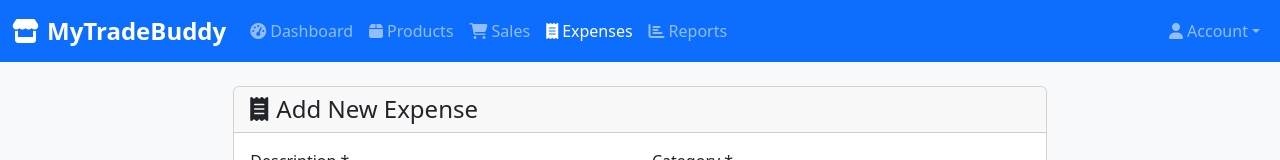
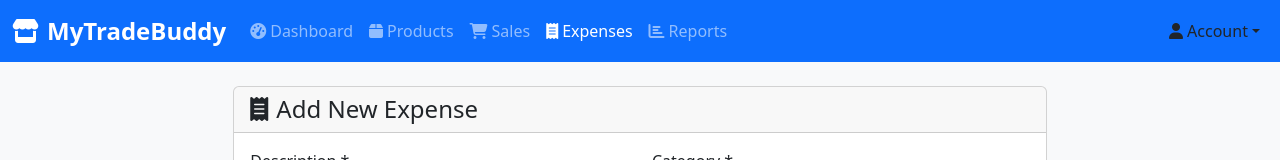
Before and after one commit to faruq2021/MyTradeBuddy, a React (Create React App) app in the folder MyTradeBuddy.Web/ClientApp/: page /expenses/new in a window 1280 px wide. Shown: the top 160 px of the page. Built offline with nearby package versions, Linux system fonts and the light colour scheme.

Commit message:
Fix ESLint errors in ExpenseForm and Navbar

```diff
--- a/MyTradeBuddy.Web/ClientApp/src/components/Expenses/ExpenseForm.js
+++ b/MyTradeBuddy.Web/ClientApp/src/components/Expenses/ExpenseForm.js
@@ -37,12 +37,6 @@
 
     const paymentMethods = ['Cash', 'Bank Transfer', 'Card', 'Mobile Money', 'Cheque'];
 
-    useEffect(() => {
-        if (isEdit) {
-            fetchExpense();
-        }
-    }, [id, isEdit]);
-
     const fetchExpense = async () => {
         try {
             setLoading(true);
@@ -59,6 +53,12 @@
             setLoading(false);
         }
     };
+
+    useEffect(() => {
+        if (isEdit) {
+            fetchExpense();
+        }
+    }, [id, isEdit, fetchExpense]);
 
     const validateForm = () => {
         const newErrors = {};
--- a/MyTradeBuddy.Web/ClientApp/src/components/Layout/Navbar.js
+++ b/MyTradeBuddy.Web/ClientApp/src/components/Layout/Navbar.js
@@ -76,20 +76,20 @@
 
                     <ul className="navbar-nav">
                         <li className="nav-item dropdown">
-                            <a
-                                className="nav-link dropdown-toggle"
-                                href="#"
-                                role="button"
+                            <button
+                                className="nav-link dropdown-toggle btn btn-link"
+                                type="button"
                                 data-bs-toggle="dropdown"
+                                style={{ border: 'none', background: 'none', color: 'inherit' }}
                             >
                                 <i className="fas fa-user me-1"></i>
                                 Account
-                            </a>
+                            </button>
                             <ul className="dropdown-menu">
-                                <li><a className="dropdown-item" href="#">Profile</a></li>
-                                <li><a className="dropdown-item" href="#">Settings</a></li>
+                                <li><button className="dropdown-item" type="button">Profile</button></li>
+                                <li><button className="dropdown-item" type="button">Settings</button></li>
                                 <li><hr className="dropdown-divider" /></li>
-                                <li><a className="dropdown-item" href="#">Logout</a></li>
+                                <li><button className="dropdown-item" type="button">Logout</button></li>
                             </ul>
                         </li>
                     </ul>
```
